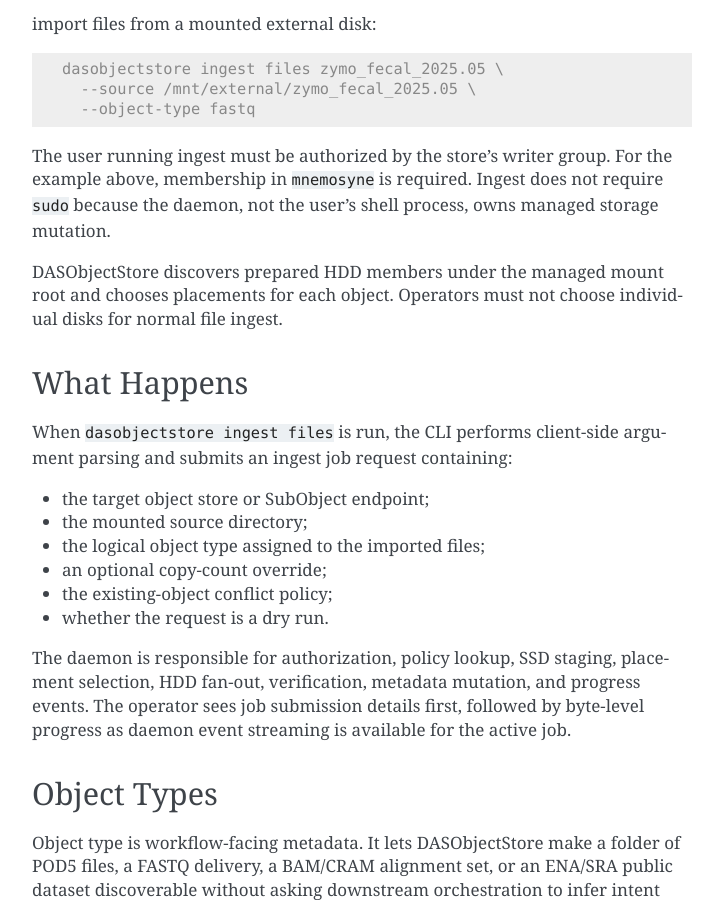
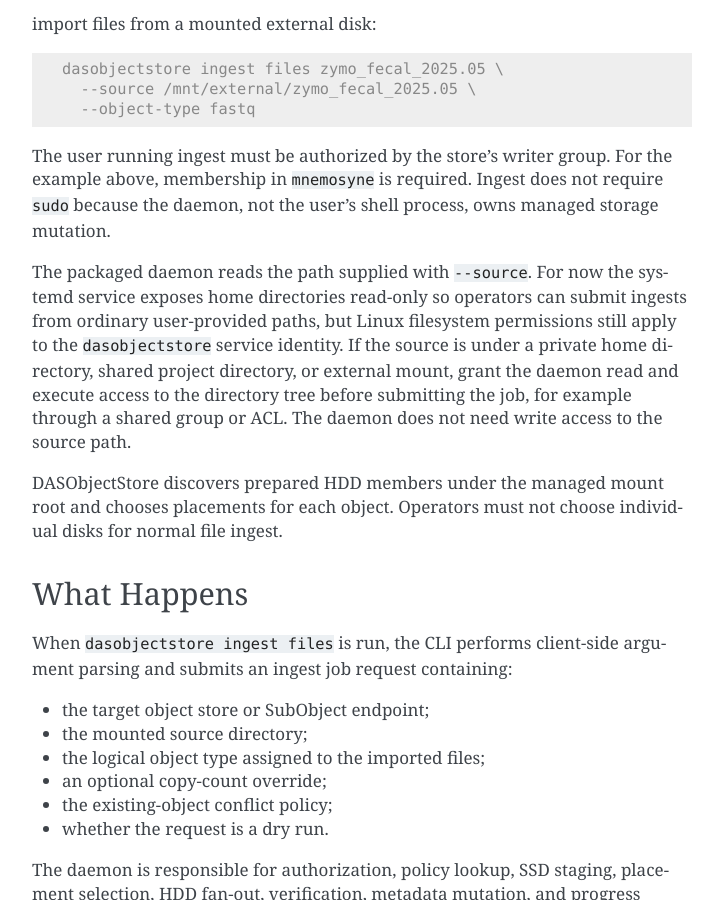
Before and after one commit to sagrudd/DASObjectStore, a Sphinx documentation site: the page built from docs/user/ingesting-files.rst, in a window 1280 px wide and 900 px high, scrolled down 691 px. Shown: the whole window, without its empty margins (388-1111 px from the left). Built offline with Sphinx 7.4.7, drawn with Linux system fonts in a browser that asks for light colours; some of the changed text lies outside the part shown.

Commit message:
Allow daemon read access to ingest sources

```diff
--- a/docs/user/ingesting-files.rst
+++ b/docs/user/ingesting-files.rst
@@ -39,6 +39,15 @@ The user running ingest must be authorized by the store's writer group. For the
 example above, membership in ``mnemosyne`` is required. Ingest does not require
 ``sudo`` because the daemon, not the user's shell process, owns managed storage
 mutation.
+
+The packaged daemon reads the path supplied with ``--source``. For now the
+systemd service exposes home directories read-only so operators can submit
+ingests from ordinary user-provided paths, but Linux filesystem permissions
+still apply to the ``dasobjectstore`` service identity. If the source is under a
+private home directory, shared project directory, or external mount, grant the
+daemon read and execute access to the directory tree before submitting the job,
+for example through a shared group or ACL. The daemon does not need write access
+to the source path.
 
 DASObjectStore discovers prepared HDD members under the managed mount root and
 chooses placements for each object. Operators must not choose individual disks
@@ -277,6 +286,12 @@ The normal CLI path builds a daemon ingest request and reports daemon job
 progress. The hidden ``--local-direct`` mode exists only for developer tests and
 should not be used as the production ingest path.
 
+Packaged Linux services currently allow read-only daemon access to home
+directories so user-provided source paths can be ingested without falling back to
+direct local mutation. This is a service sandbox choice, not an authorization
+bypass: the daemon still evaluates the ingest request and the source path must
+be readable by the ``dasobjectstore`` service user.
+
 Interrupted imports should be inspected through daemon job status and store
 state before retrying.
 
```
Also changed, not shown: docs/user/service-boundary.rst (+16 -0 lines), 3 other files.
